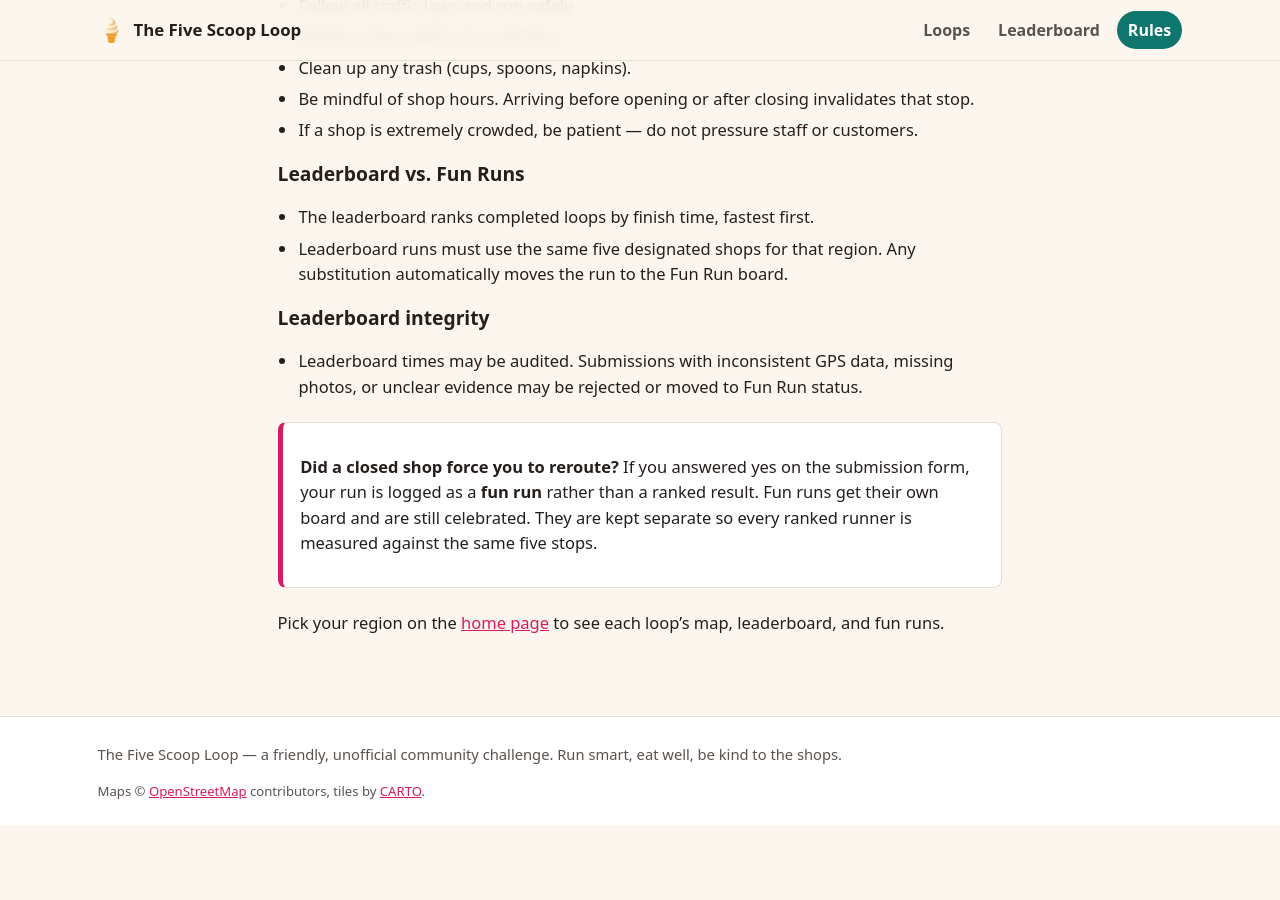
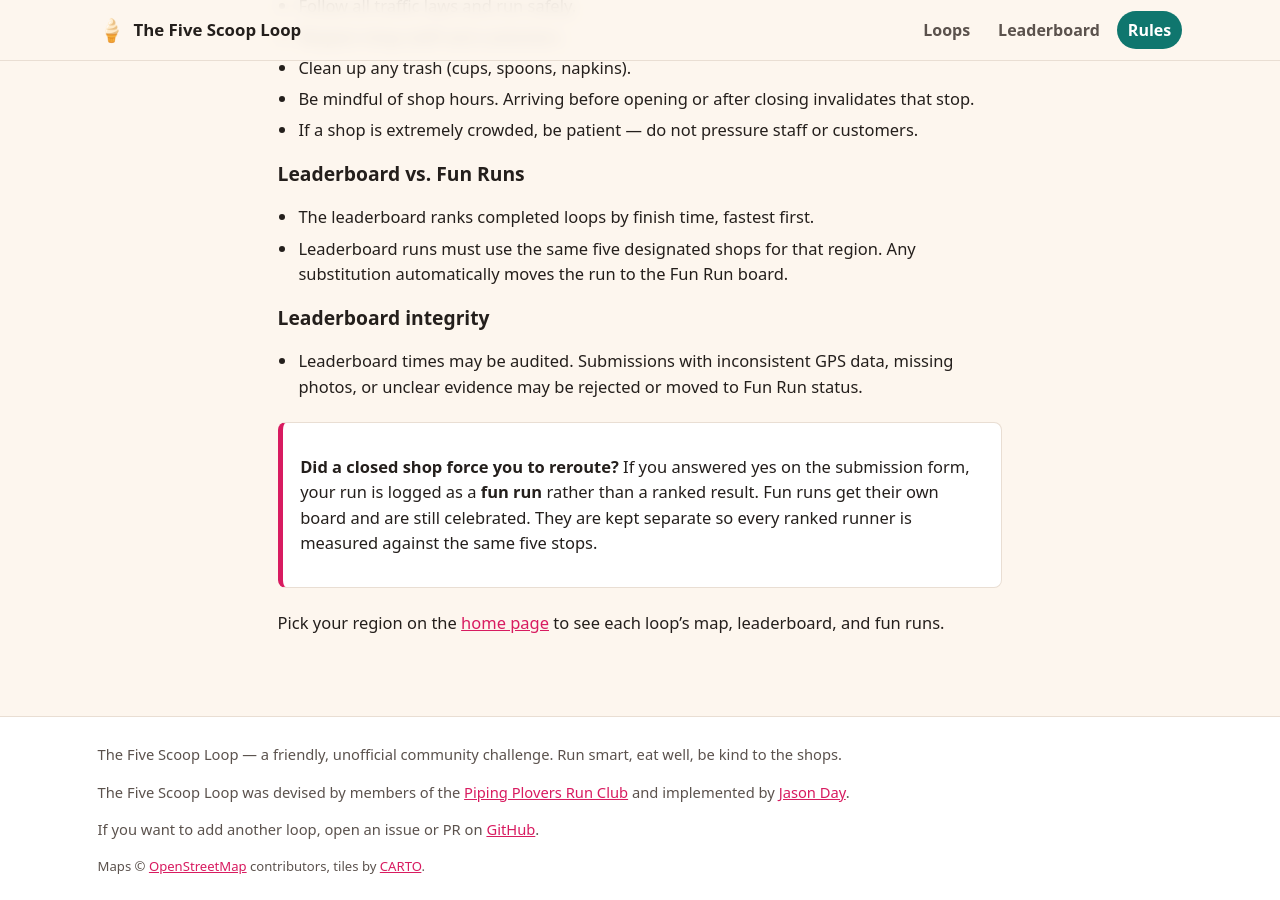
Before and after one commit to jasonday/The-Five-Scoop-Loop, a Jekyll site: the page built from rules.md, in a window 1280 px wide and 900 px high, scrolled down 1803 px. Built offline with Jekyll 4.4.1, drawn with Linux system fonts in a browser that asks for light colours; a script that is not in the unit is left out; before the commit the page ends 2628 px from its top, so only the background shows below that.

Commit message:
Update footer.html

```diff
--- a/_includes/footer.html
+++ b/_includes/footer.html
@@ -1,6 +1,8 @@
 <footer class="site-footer">
   <div class="site-footer__inner">
     <p>{{ site.title }} — a friendly, unofficial community challenge. Run smart, eat well, be kind to the shops.</p>
+    <p>{{ site.title }} was devised by members of the <a href="https://linktr.ee/pipingplovers">Piping Plovers Run Club</a> and implemented by <a href="https://jasonbyday.com">Jason Day</a>.</p>
+    <p>If you want to add another loop, open an issue or PR on <a href="https://github.com/jasonbyday/the-five-scoop-loop">GitHub</a>.</p>
     <p class="site-footer__meta">
       Maps &copy; <a href="https://www.openstreetmap.org/copyright">OpenStreetMap</a> contributors, tiles by
       <a href="https://carto.com/attributions">CARTO</a>.
```
